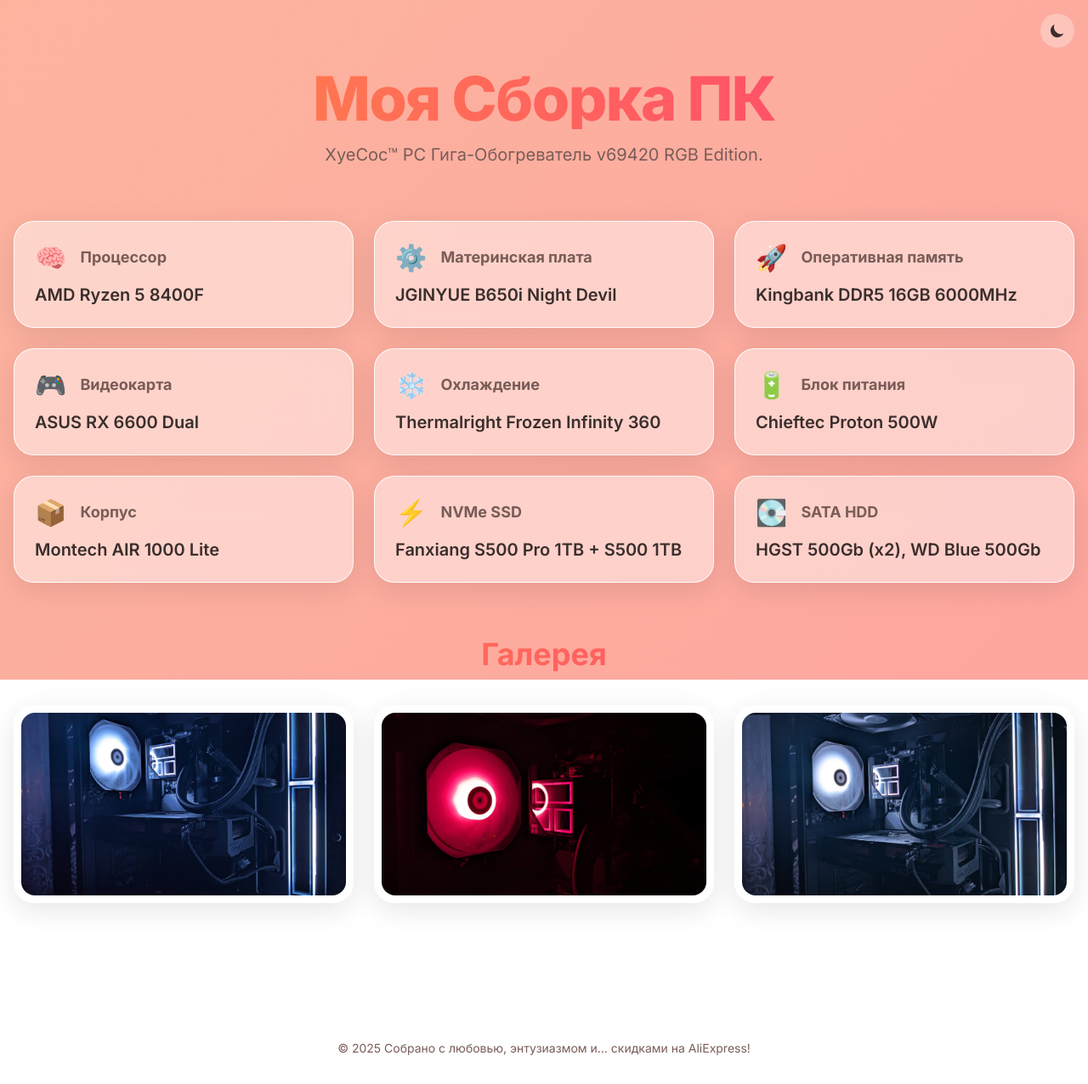
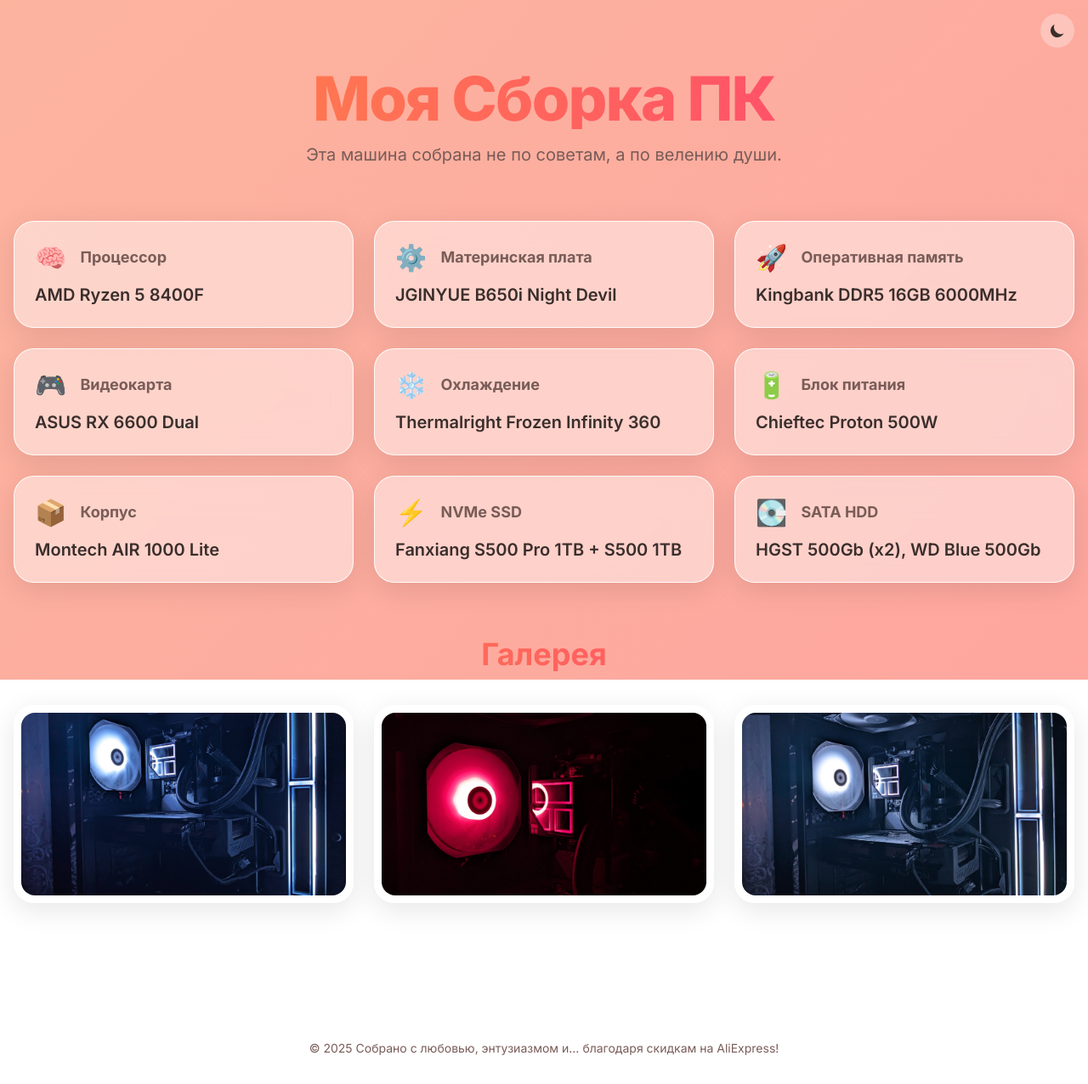
Before and after one commit to miatoll/morgen768, a plain HTML site: page sasalka13.html in a window 1280 px wide. Shown: the whole page at 85% size. Drawn offline with nearby package versions, Linux system fonts and the light colour scheme.

Commit message:
Update sasalka13.html

```diff
--- a/sasalka13.html
+++ b/sasalka13.html
@@ -142,7 +142,7 @@
                 Моя Сборка ПК
             </h1>
             <p class="text-lg md:text-xl max-w-2xl mx-auto" style="color: var(--text-muted-color);">
-                 XyeCoc™ PC Гига-Обогреватель v69420 RGB Edition.
+                 Эта машина собрана не по советам, а по велению души.
             </p>
         </section>
 
@@ -186,7 +186,7 @@
 
     <footer class="py-8 mt-12 border-t border-white/10 dark:border-black/10">
         <div class="container mx-auto px-6 text-center text-sm" style="color: var(--text-muted-color);">
-            <p> &copy; 2025 Собрано с любовью, энтузиазмом и… скидками на AliExpress!</p>
+            <p> &copy; 2025 Собрано с любовью, энтузиазмом и… благодаря скидкам на AliExpress!</p>
         </div>
     </footer>
 
```
